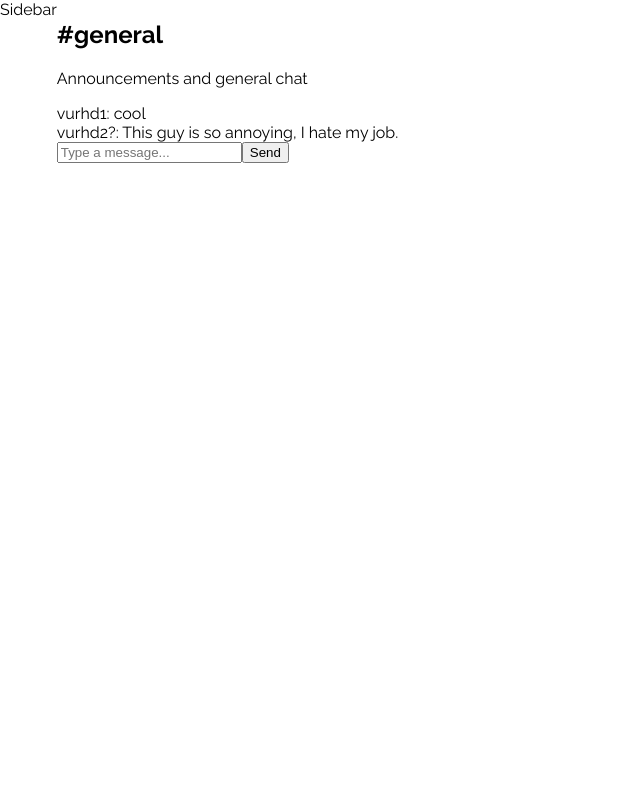
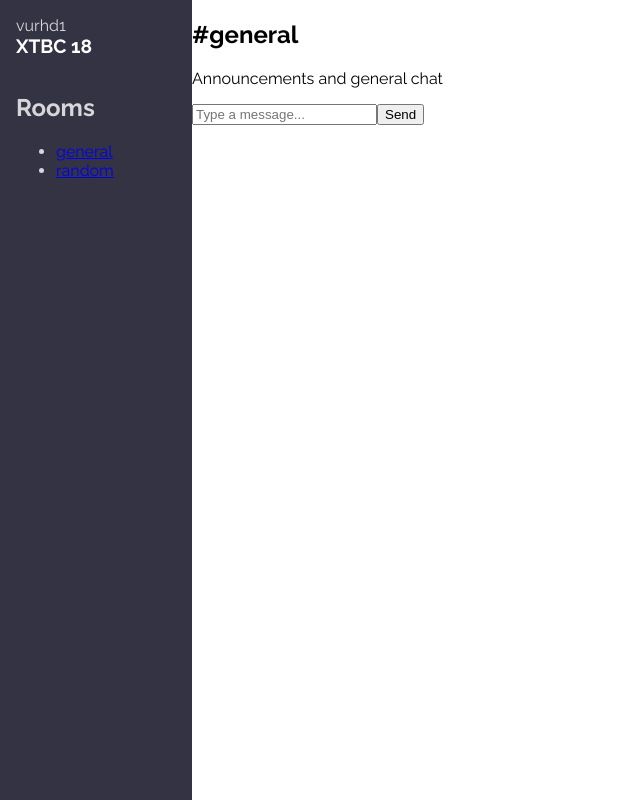
Before and after one commit to vurhd1/chatarang, a React (Create React App) app: page / in a window 1280 px wide. Shown: the whole page, without its empty margins (0-640 px from the left). Built offline with nearby package versions, Linux system fonts and the light colour scheme.

Commit message:
Fix sidebar styling

```diff
--- a/src/App.js
+++ b/src/App.js
@@ -8,8 +8,7 @@
   state = {
     user: {
       uid: '1',
-      username: 'vurhd1',
-
+      userName: 'vurhd1',
     }
   }
 
--- a/src/Chat.js
+++ b/src/Chat.js
@@ -9,18 +9,7 @@
     constructor(){
         super()
         this.state = {
-            messages: [
-                {
-                    id: 1,
-                    userName: 'vurhd1',
-                    body: 'cool',
-                },
-                {
-                    id: 2,
-                    userName: 'vurhd2?',
-                    body: 'This guy is so annoying, I hate my job.',
-                }
-            ]
+            messages: []
         }
     }
 
@@ -28,7 +17,7 @@
         const messages = [...this.state.messages]
         messages.push({
             id:Date.now().messages,
-            userName: 'vurhd3',
+            userName: this.props.user.userName,
             body: body,
         })
 
--- a/src/Main.js
+++ b/src/Main.js
@@ -9,9 +9,8 @@
             <div className='Main' style={styles}>
                 <Sidebar
                     user={this.props.user}
-                    signOut={this.props.signOut}
                 />
-                <Chat />
+                <Chat user={this.props.user}/>
             </div>
         )
     }
--- a/src/Sidebar.js
+++ b/src/Sidebar.js
@@ -1,13 +1,50 @@
-import React, { Component } from 'react'
+import React from 'react'
 
-class Sidebar extends Component{
-    render(){
-        return(
-            <div className='Sidebar'>
-                Sidebar
+const Sidebar = (props) => {
+    return(
+        <aside className="Sidebar" style={styles.sidebar}>
+            <div className="UserInfo" style={styles.children}>
+                <div
+                    className="Avatar"
+                ></div>
+                <div className="user">
+                    {props.user.userName}
+                </div>
+                <a href="#">
+                    <i className="fas fa-sign-out-alt"></i>
+                </a>
             </div>
-        )
-    }
+            <h1 style={{...styles.children, ...styles.h1}}>XTBC 18</h1>
+            <nav className="RoomList" style={styles.children}>
+                <h2>Rooms</h2>
+                <ul>
+                <li><a href="#">general</a></li>
+                <li><a href="#">random</a></li>
+                </ul>
+            </nav>
+        </aside>
+    )
+}
+
+const styles = {
+    sidebar: {
+        backgroundColor: '#333344',
+        color: 'rgba(255, 255, 255, 0.8)',
+        width: '12rem',
+        padding: '1rem 0',
+        display: 'flex',
+        flexDirection: 'column',
+    },
+
+    children: {
+        padding: '0 1rem',
+    },
+
+    h1: {
+        color: 'white',
+        fontSize: '1.2rem',
+        marginTop: 0,
+    },
 }
 
 export default Sidebar
```
